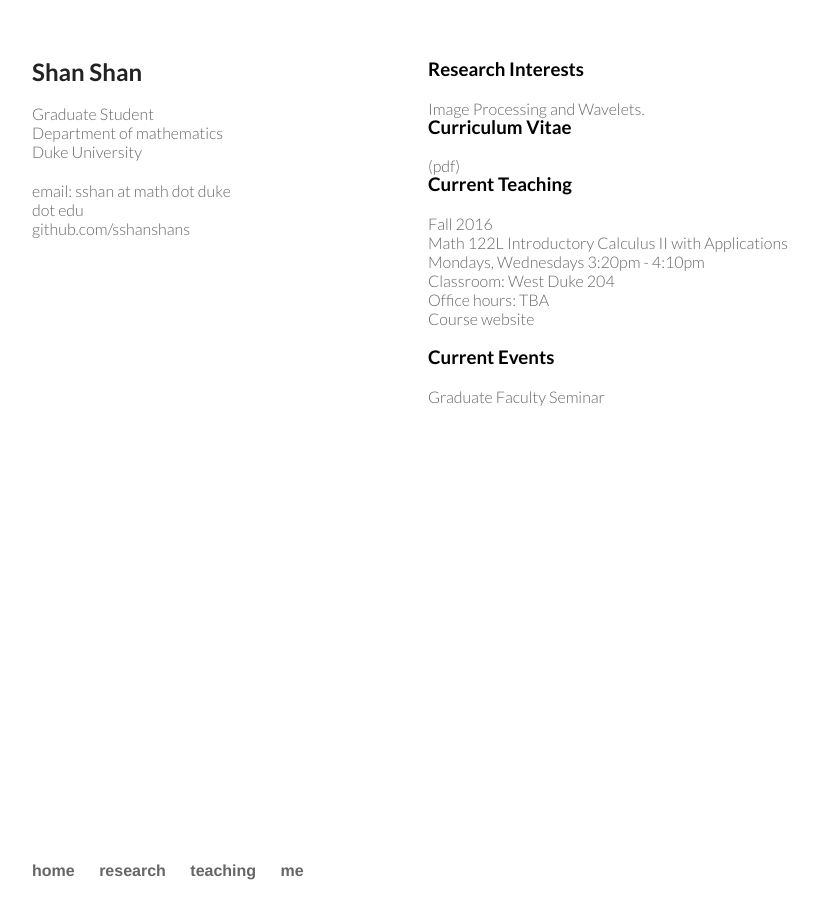
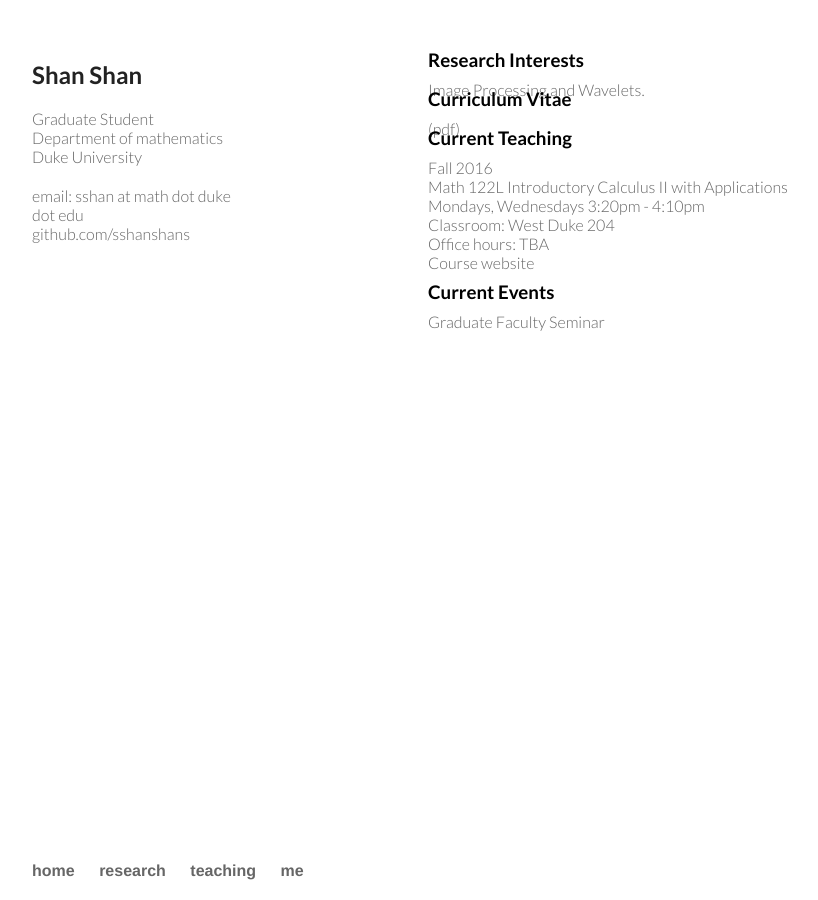
Before and after one commit to sshanshans/sshanshans.github.io, a Jekyll site: the page built from index.html, in a window 1280 px wide. Shown: the whole page, without its empty margins (160-978 px from the left). Built offline with Jekyll 4.4.1, drawn with Linux system fonts in a browser that asks for light colours.

Commit message:
Update main.css

```diff
--- a/css/main.css
+++ b/css/main.css
@@ -30,7 +30,6 @@
 h1, h2, h3, h4, h5, h6 {
   color:#222;
   margin:0 0 20px;
-  line-height: 1;
 }
 
 p, ul, ol, table, pre, dl {
@@ -43,6 +42,7 @@
 
 h3, h4, h5, h6 {
   color:#000;
+  line-height: 0;
 }
 
 
```
